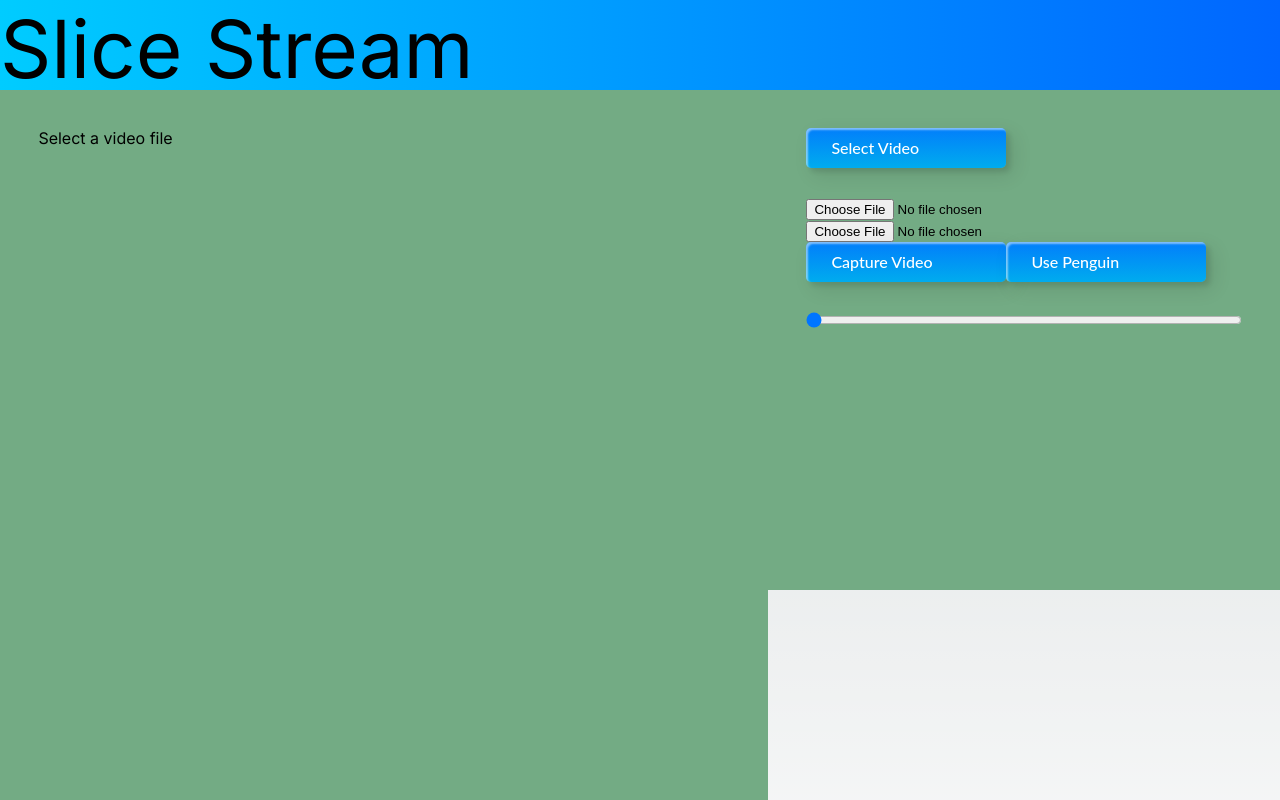
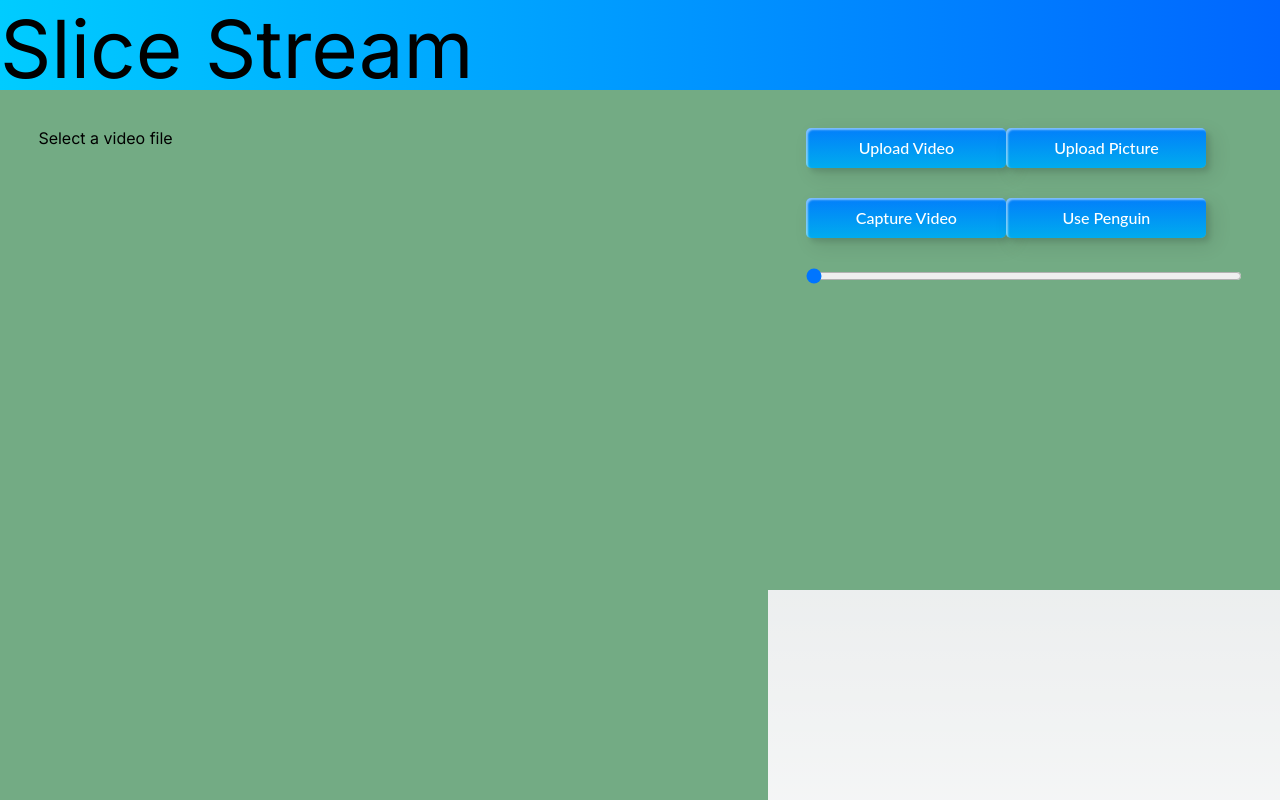
Before and after one commit to anilkamat/SliceStream, a Next.js app: page / in a window 1280 px wide. Shown: the top 800 px of the page. Built offline with nearby package versions, Linux system fonts and the light colour scheme.

Commit message:
hides the input ugly ui and replaces it with the button styling.

```diff
--- a/app/page.js
+++ b/app/page.js
@@ -114,15 +114,23 @@ export default function Home() {
       </div>
 
       <div className={styles.buttonContainer}>
-        <div className={styles.button} onClick={addUserVideo}>
-          <div className={styles.span}>
-              Select Video
+        <div className={styles.button}>
+          <label for="video-input">
+            <div className={styles.span}>
+                Upload Video
             </div>
+          </label>
+          <input id="video-input" type="file" accept="video/mp4" onChange={addUserVideo} />
         </div>
 
-        <input type="file" accept="video/mp4" onChange={addUserVideo} />
-        <input type="file" accept="image/png, image/jpeg" onChange={handleImageChange} />
-
+        <div className={styles.button}>
+          <label for="picture-input">
+            <div className={styles.span}>
+                Upload Picture
+            </div>
+          </label>
+          <input id="picture-input" type="file" accept="image/png, image/jpeg" onChange={handleImageChange} />
+        </div>
 
         <div className={styles.button} onClick={capture}>
           <div className={styles.span}>
--- a/app/page.module.css
+++ b/app/page.module.css
@@ -71,6 +71,11 @@
   display: block; */
   width: 100%;
   height: 100%;
+  text-align: center;
+}
+.button > input
+{
+    display: none;
 }
 .button:before,
 .button:after {
```
